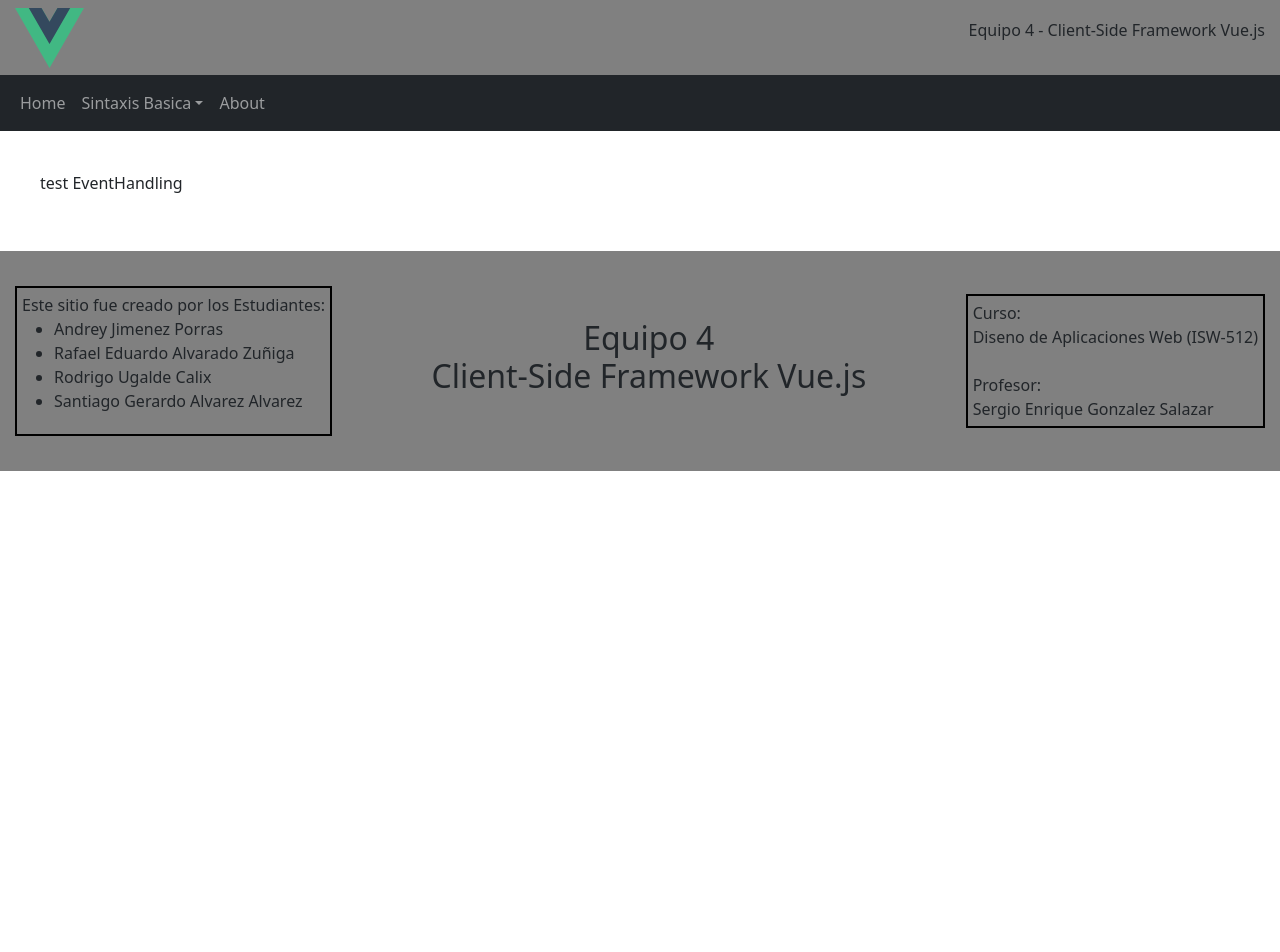
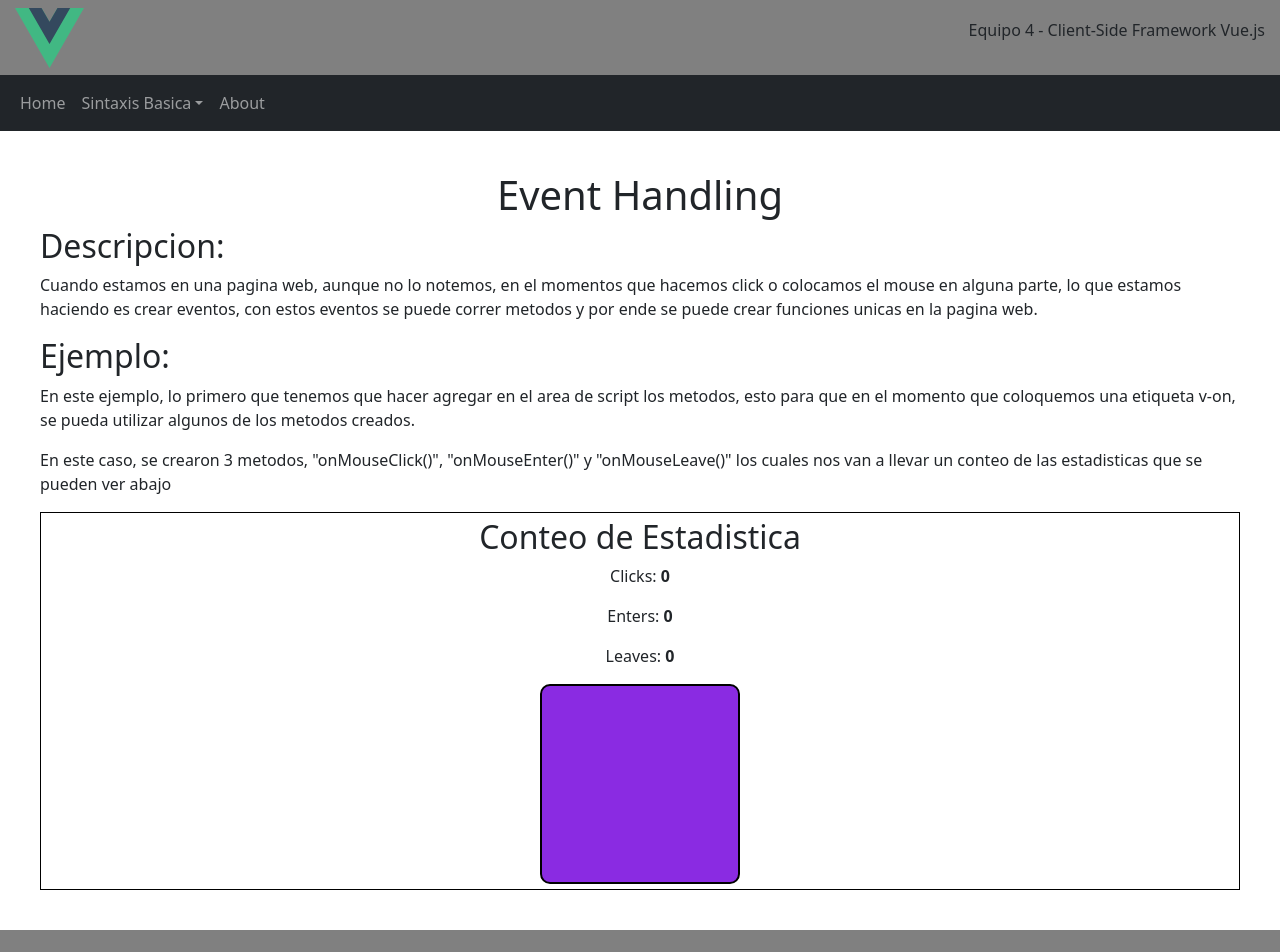
Before and after one commit to Baka69420/Grupo4-DesarrolloWeb, a Vue app in the folder Vuejs-Project/: page /event-handling in a window 1280 px wide. Shown: the top 952 px of the page. Before the commit the page ends 800 px from the top, so only its background shows below. Built offline with nearby package versions, Linux system fonts and the light colour scheme.

Commit message:
Added Event Handling Example

```diff
--- a/Vuejs-Project/src/components/SintaxisBasica/EventHandling/EventHandling.vue
+++ b/Vuejs-Project/src/components/SintaxisBasica/EventHandling/EventHandling.vue
@@ -1,11 +1,63 @@
 <template>
-    <p>test EventHandling</p>
+    <h1>Event Handling</h1>
+    <h2>Descripcion:</h2>
+    <p>Cuando estamos en una pagina web, aunque no lo notemos, en el momentos que hacemos click o colocamos el mouse en alguna parte, lo que estamos haciendo es crear eventos, con estos eventos se puede correr metodos y por ende se puede crear funciones unicas en la pagina web.<br></p>
+    <h2>Ejemplo:</h2>
+    <p>En este ejemplo, lo primero que tenemos que hacer agregar en el area de script los metodos, esto para que en el momento que coloquemos una etiqueta v-on, se pueda utilizar algunos de los metodos creados.</p>
+    <p>En este caso, se crearon 3 metodos, "onMouseClick()", "onMouseEnter()" y "onMouseLeave()" los cuales nos van a llevar un conteo de las estadisticas que se pueden ver abajo</p>
+    <div id="ejemplo">
+        <h2>Conteo de Estadistica</h2>
+        <p>Clicks: <strong>{{ clicks }}</strong></p>
+        <p>Enters: <strong>{{ enters }}</strong></p>
+        <p>Leaves: <strong>{{ leaves }}</strong></p>
+        <p></p>
+        <div id="caja"
+        v-on:click="onMouseClick()"
+        v-on:mouseenter="onMouseEnter()"
+        v-on:mouseleave="onMouseLeave()"></div>
+    </div>
 </template>
 
 <script>
-
+export default {
+  data() {
+    return {
+      clicks: 0,
+      enters: 0,
+      leaves: 0,
+    };
+  },
+  methods: {
+    onMouseClick() {
+        this.clicks++;
+    },
+    onMouseEnter() {
+        this.enters++;
+    },
+    onMouseLeave() {
+        this.leaves++;
+    },
+  }
+}
 </script>
 
 <style>
+h1 {
+    text-align: center;
+}
 
+#ejemplo {
+    text-align: center;
+    padding: 5px;
+    border: 1px solid black;
+}
+
+#caja {
+    height: 200px;
+    width: 200px;
+    margin: 0 auto;
+    background-color: blueviolet;
+    border-radius: 10px;
+    border: 2px solid black;
+}
 </style>
```
